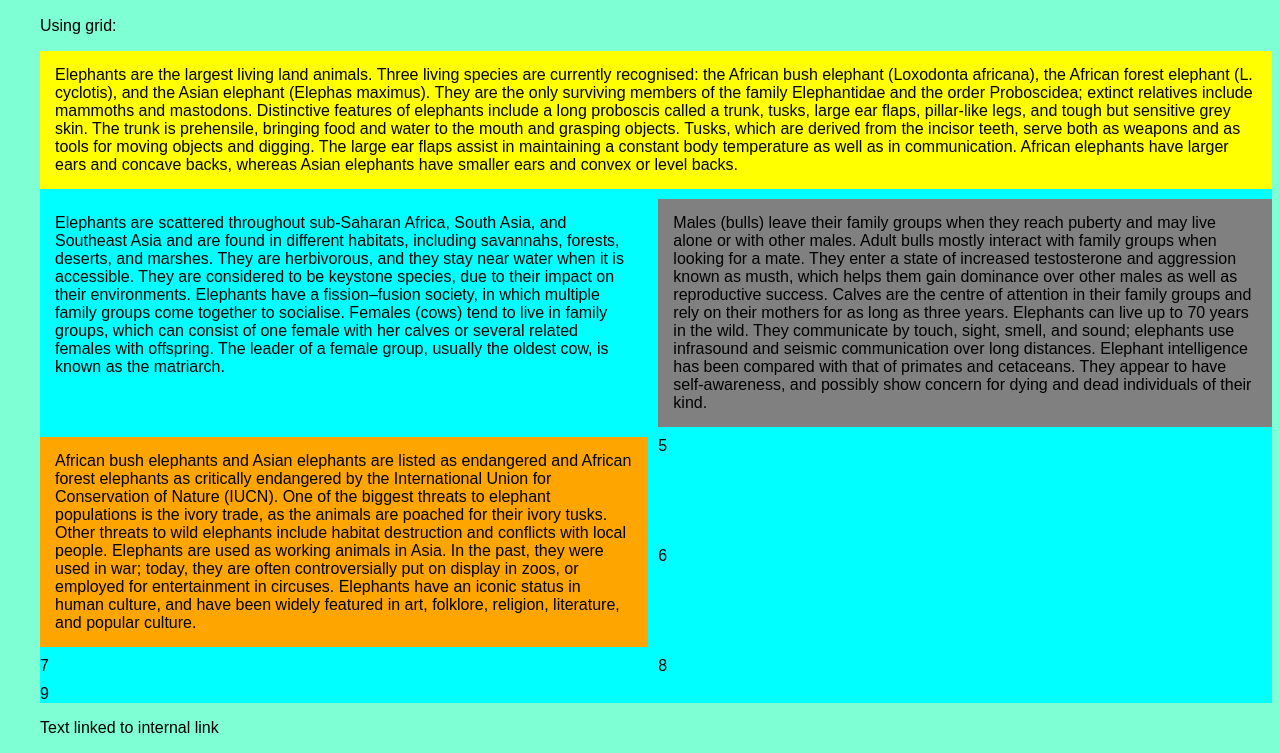
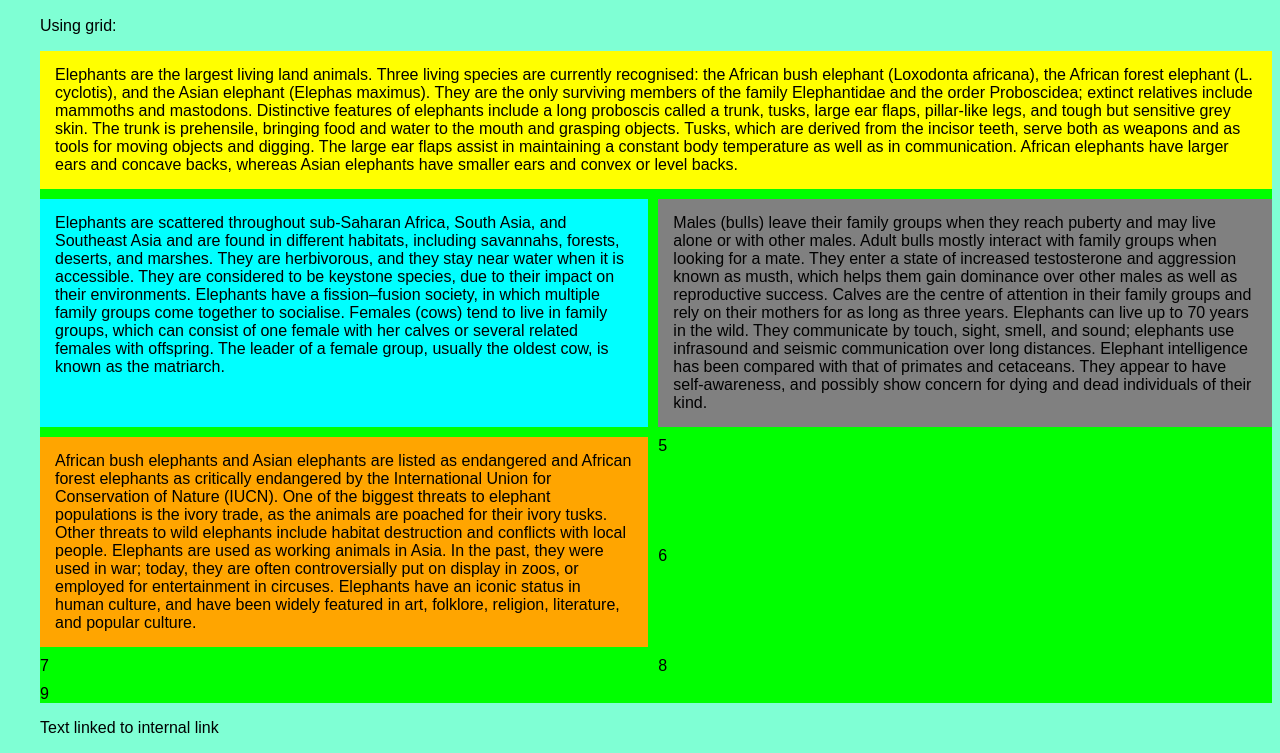
Before and after one commit to miors/intro-html, a plain HTML site: page index.html in a window 1280 px wide. Shown: the part 946-1699 px from the top of the page. Drawn offline with Linux system fonts and the light colour scheme.

Commit message:
modified style

```diff
--- a/styles.css
+++ b/styles.css
@@ -29,7 +29,7 @@ h1 {
 
 .grid-container {
   display: grid;
-  background-color: cyan;
+  background-color: lime;
   column-gap: 10px;
   row-gap: 10px;
 }
```
